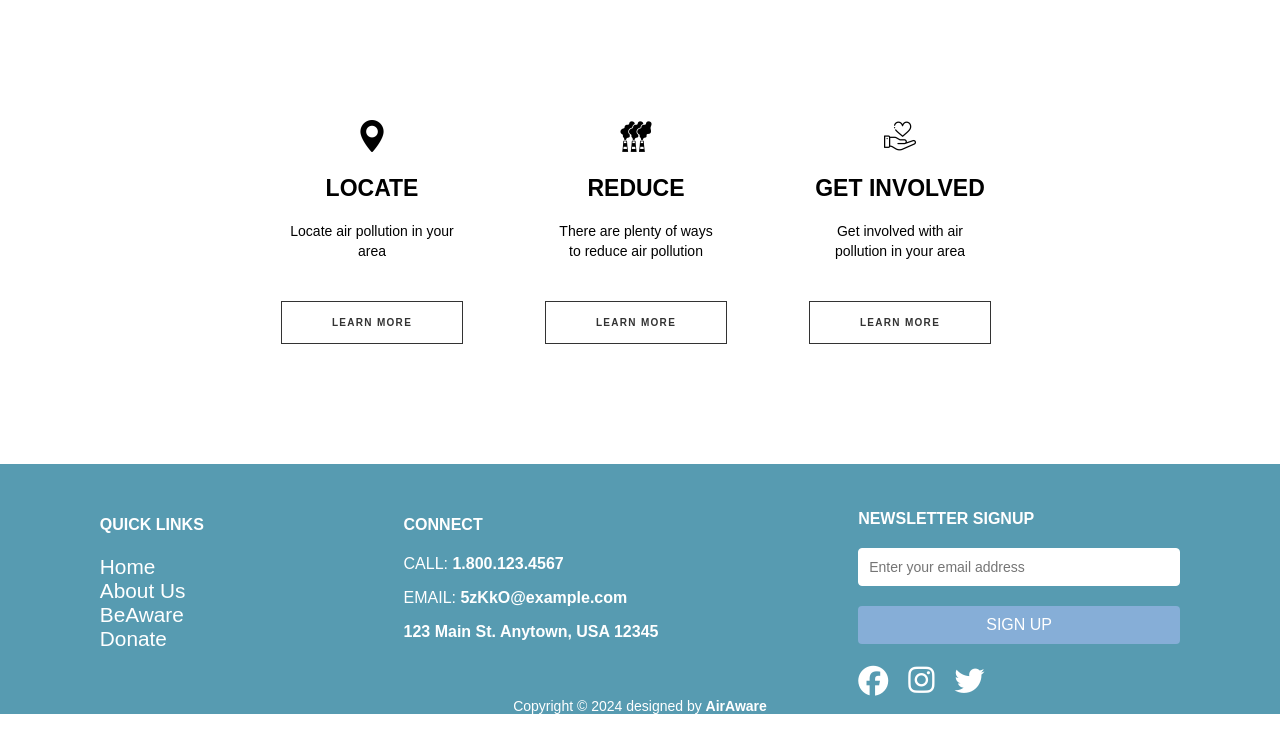
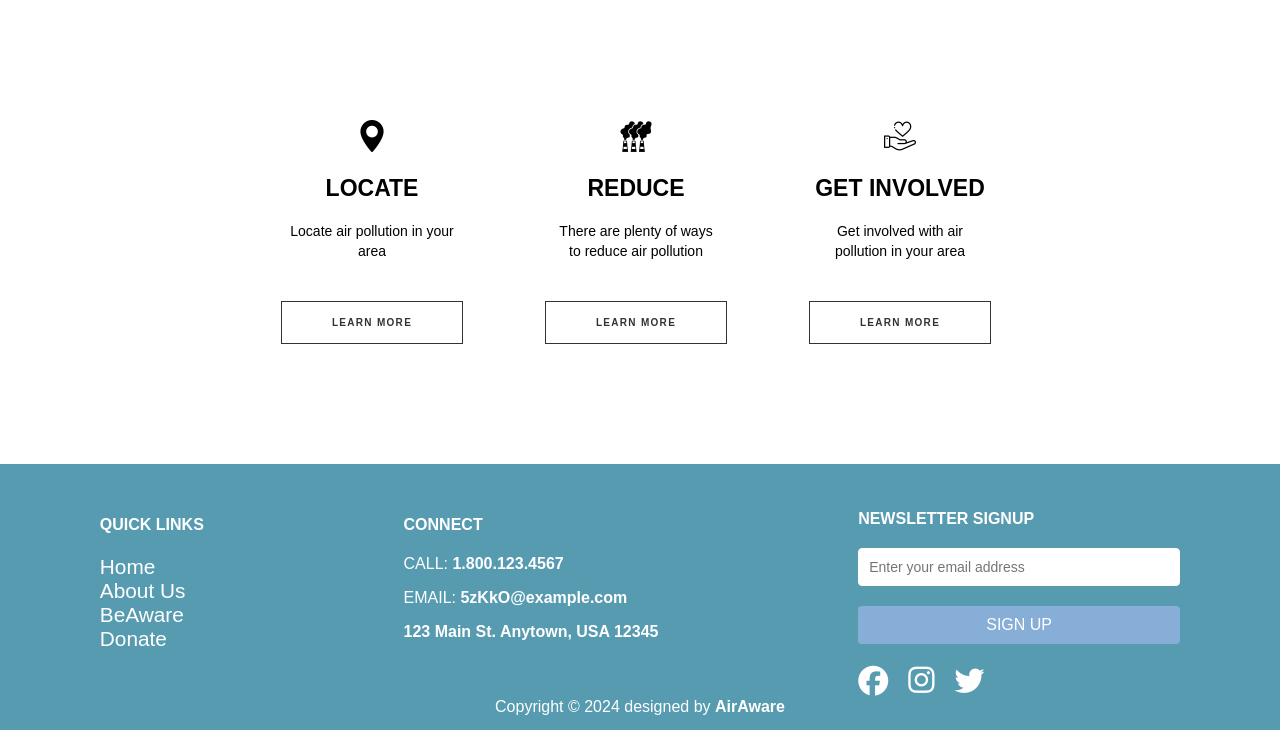
Before and after one commit to andreinaatg/Hope-Hack2, a website: page Homepage/index.html in a window 1280 px wide. Shown: the part 812-1542 px from the top of the page. Drawn offline with Linux system fonts and the light colour scheme; files that its build step writes are made by us from their sources; files whose address does not match are found by name.

Commit message:
footer text size increase, added bottom padding

```diff
--- a/Tony/footer.css
+++ b/Tony/footer.css
@@ -109,7 +109,8 @@
 
 .footerBottom p {
   margin: 0;
-  font-size: 14px;
+  font-size: 16px;
+  padding-bottom: 14px;
 }
 
 .footerBottom .designer {
```
